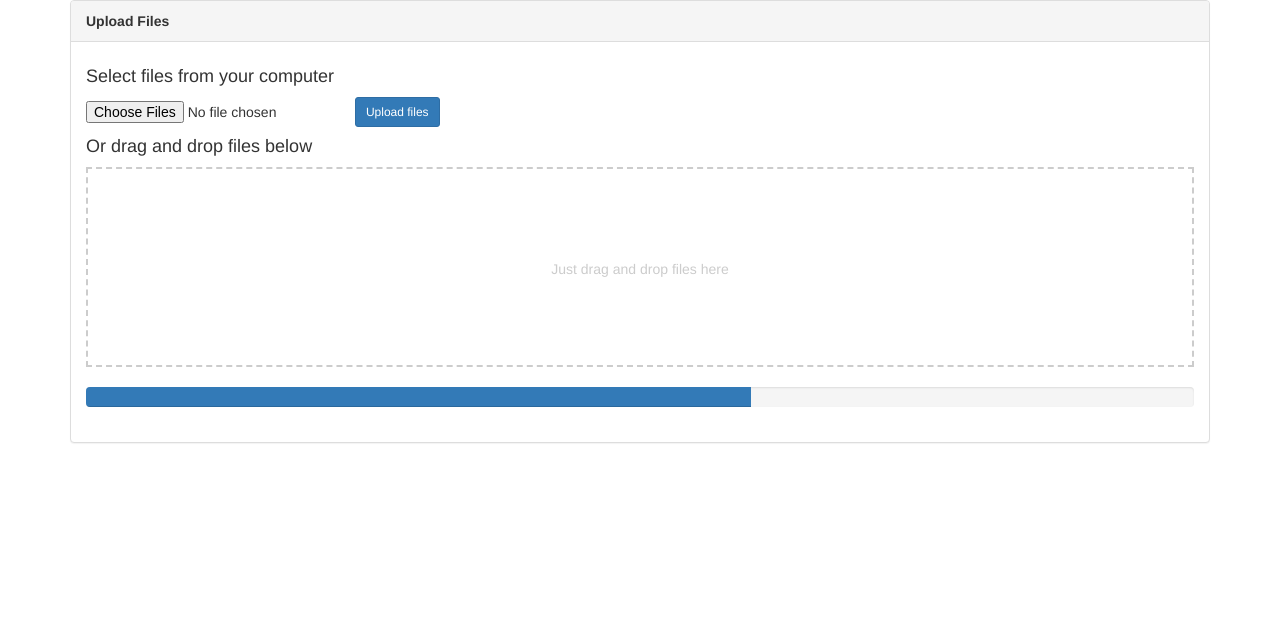
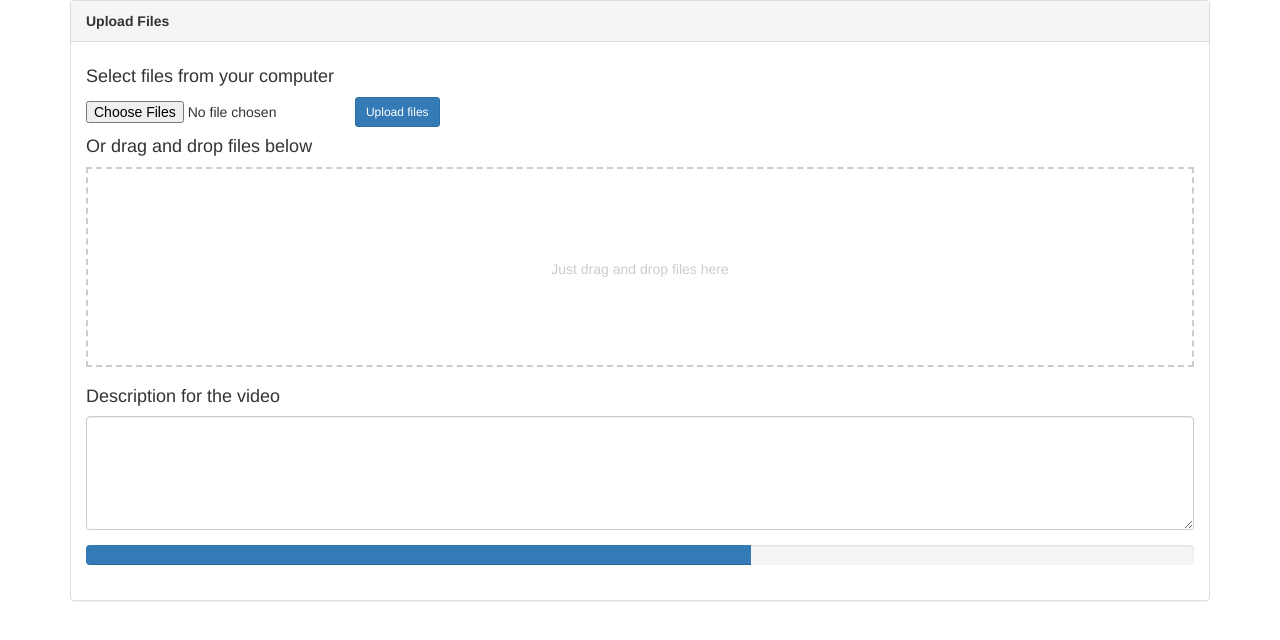
Before and after one commit to shivammutreja/Gat, a Python web app: template templates/media_upload.html in a window 1280 px wide. Shown: the top 640 px of the page. Run offline with Jinja, Linux system fonts and the light colour scheme; the template is opened without the code that fills it, so the values that code supplies are empty; some libraries are stand-ins or nearby versions.

Commit message:
added description box for video

```diff
--- a/templates/media_upload.html
+++ b/templates/media_upload.html
@@ -34,6 +34,13 @@
             Just drag and drop files here
           </div>
 
+            <!--Desciption box  -->
+          <h4>Description for the video</h4>
+            <div class="form-group" id="description-box">
+                <!--<label for="comment">Comment:</label>-->
+                <textarea class="form-control" rows="5" id="comment"></textarea>
+            </div>
+
           <!-- Progress Bar -->
           <div class="progress">
             <div class="progress-bar" role="progressbar" aria-valuenow="60" aria-valuemin="0" aria-valuemax="100" style="width: 60%;">
```
